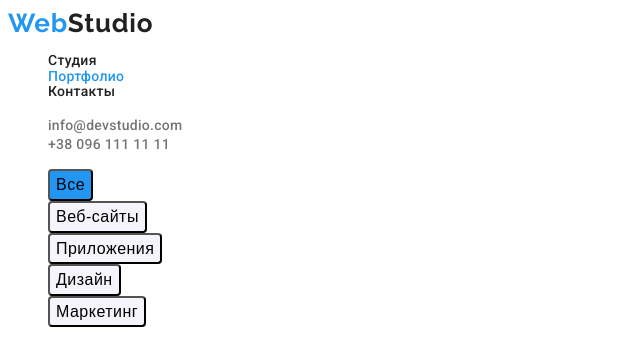
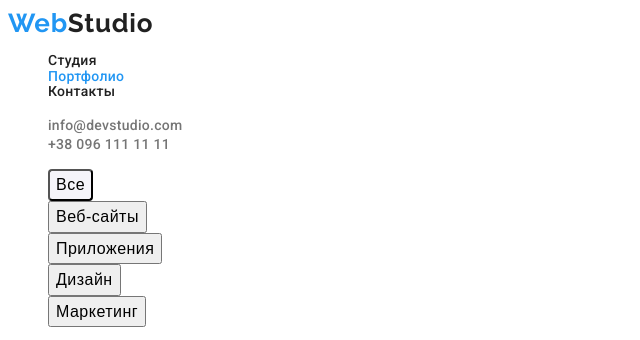
Before and after one commit to DimaOstrochub/goit-markup-hw-02, a plain HTML site: page portfolio.html in a window 1280 px wide. In both pictures the pointer is over the button "Все". Shown: the top 340 px of the page, without its empty margins (0-640 px from the left). Drawn offline with Linux system fonts and the light colour scheme.

Commit message:
Оформление макетов

```diff
--- a/css/style.css
+++ b/css/style.css
@@ -195,9 +195,11 @@ footer{
 
 /* Main content */
 
-.all-services ul li .button{
+.all-services ul li .button:focus,
+.all-services ul li .button:hover{
     background: #F5F4FA;
     border-radius: 4px;
+    cursor: pointer;
 }
 .all-services ul li .button-text{
     font-weight: 500;
```
